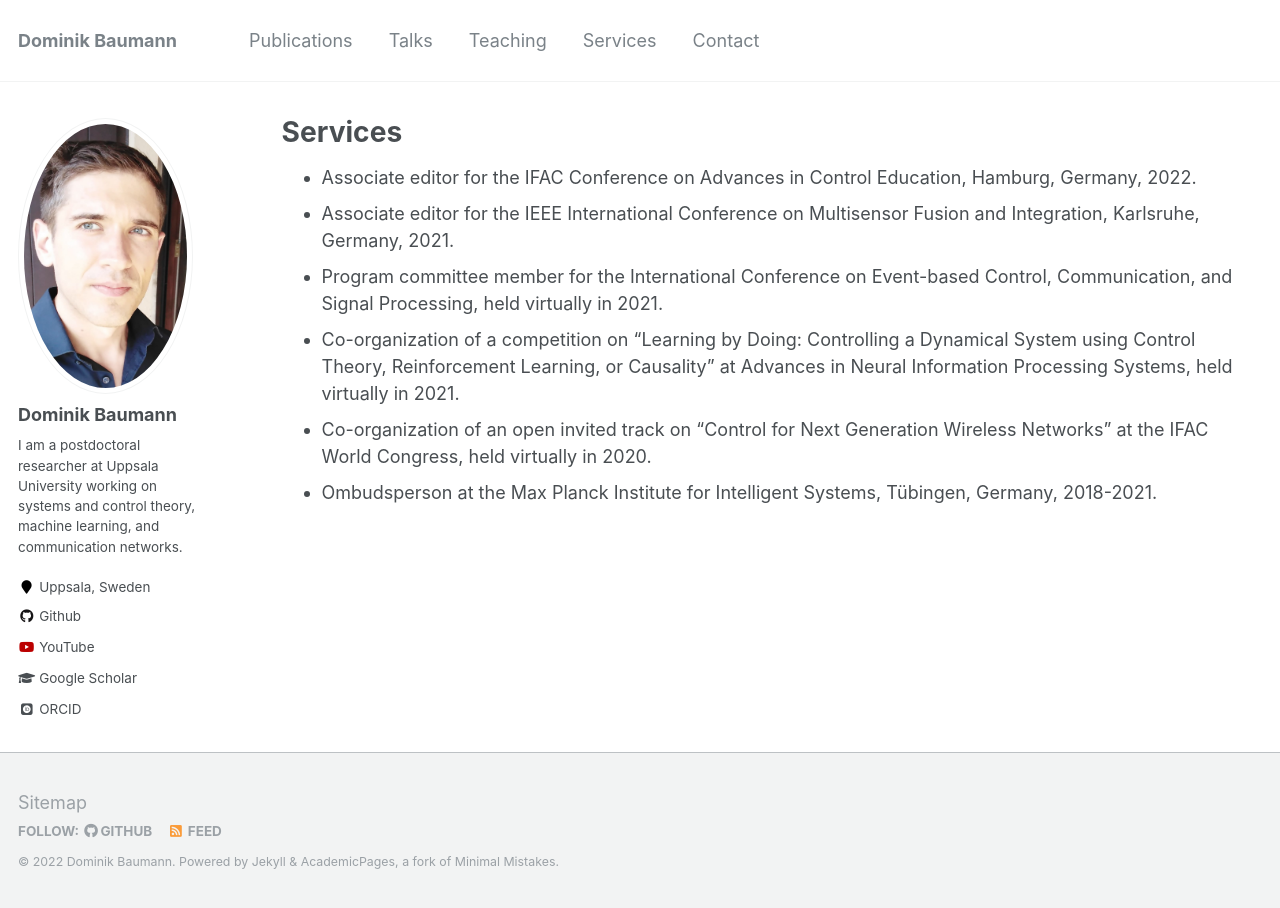
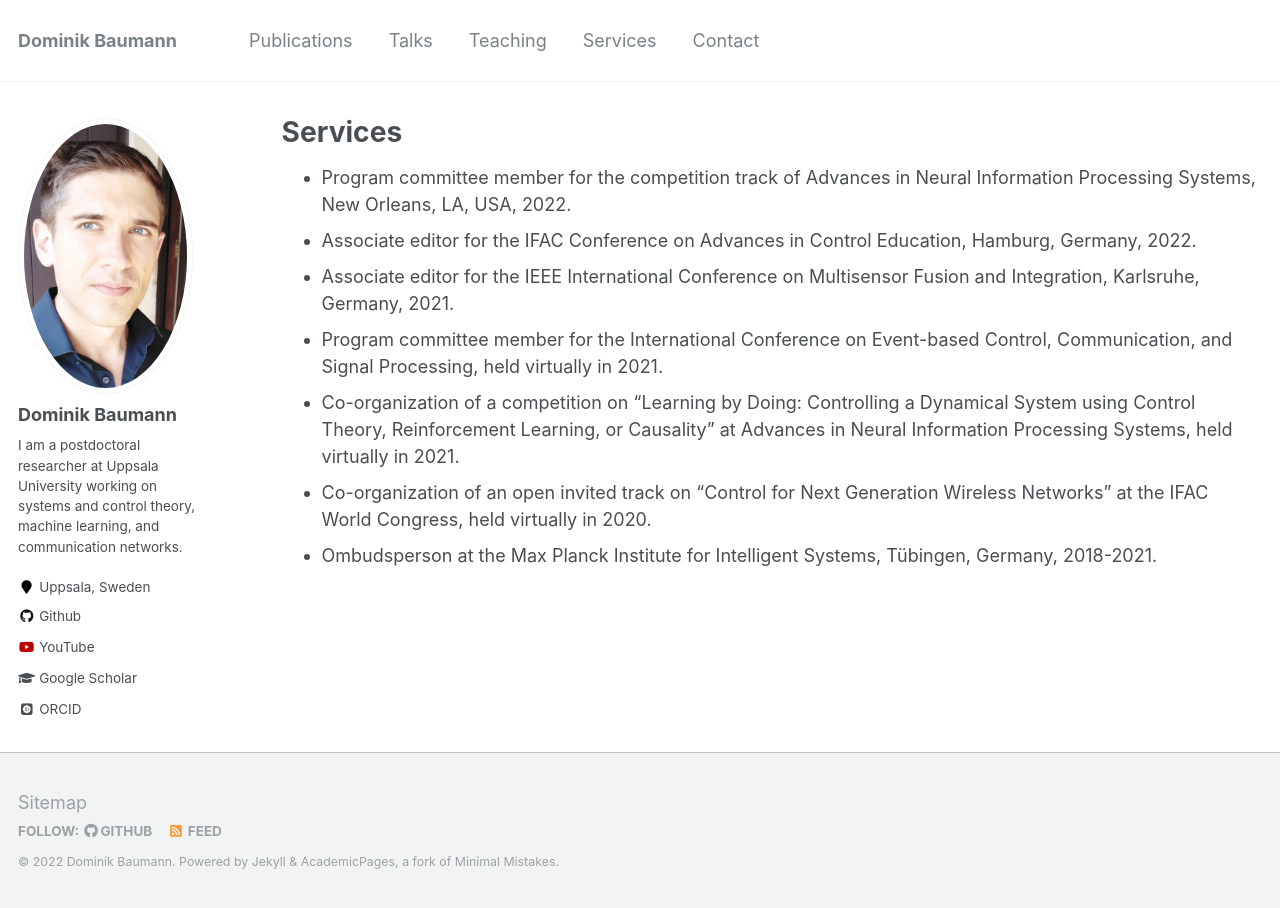
Before and after one commit to baumanndominik/baumanndominik.github.io, a Jekyll site: the page built from _pages/services.md, in a window 1280 px wide. Built offline with Jekyll 4.4.1, drawn with Linux system fonts in a browser that asks for light colours; some web fonts are replaced.

```diff
--- a/_pages/services.md
+++ b/_pages/services.md
@@ -5,6 +5,7 @@ permalink: /services/
 author_profile: true
 ---
 
+* Program committee member for the competition track of Advances in Neural Information Processing Systems, New Orleans, LA, USA, 2022.
 * Associate editor for the IFAC Conference on Advances in Control Education, Hamburg, Germany, 2022.
 * Associate editor for the IEEE International Conference on Multisensor Fusion and Integration, Karlsruhe, Germany, 2021.
 * Program committee member for the International Conference on Event-based Control, Communication, and Signal Processing, held virtually in 2021.
```
Also changed, not shown: _pages/talks.md (+1 -0 lines).
